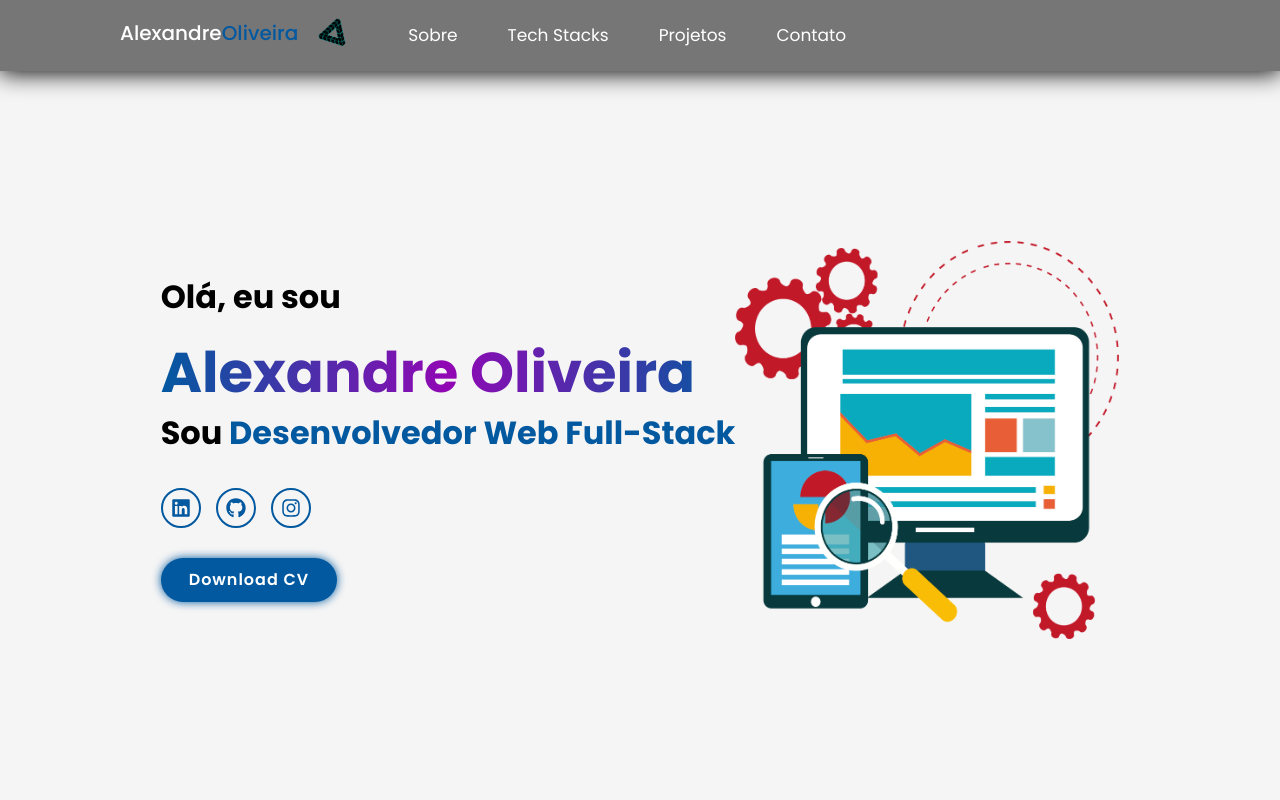
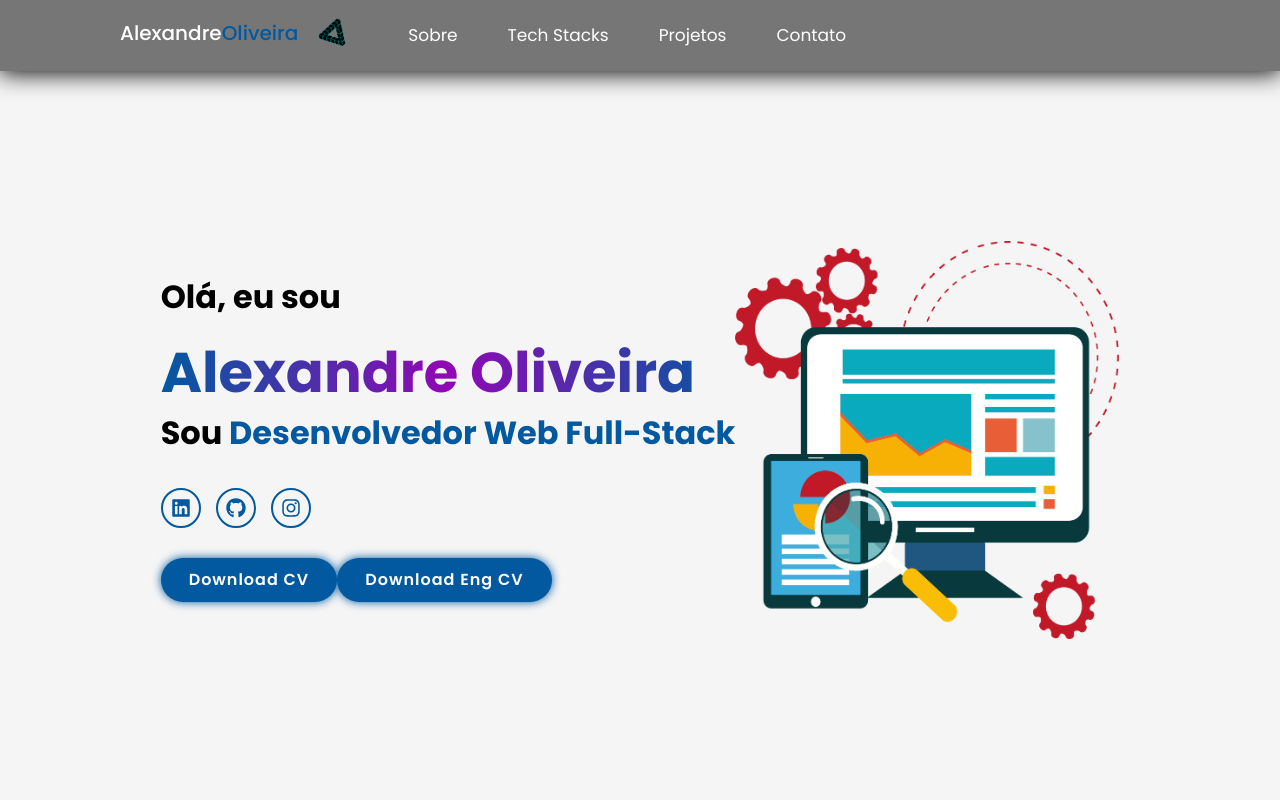
Before and after one commit to AlexyOliveira/AlexyOliveira.github.io, a React (Vite) app: page / in a window 1280 px wide. Shown: the top 800 px of the page. Built offline with nearby package versions, Linux system fonts and the light colour scheme.

Commit message:
Update Home.jsx
add eng download

```diff
--- a/src/components/Home.jsx
+++ b/src/components/Home.jsx
@@ -1,6 +1,8 @@
 import { FaLinkedin, FaGithub, FaInstagram } from "react-icons/fa";
 import picture from "../images/imagem.png";
 import Curriculum from "../images/Curriculum.pdf";
+import eng_curriculum from "../images/english_curriculo.pdf";
+
 import "./Home.css";
 
 export default function Home() {
@@ -61,6 +63,9 @@ export default function Home() {
          <a href={Curriculum} download type="button" className="btn-download">
           Download CV
         </a>
+         <a href={eng_curriculum} download type="button" className="btn-download">
+          Download Eng CV
+        </a>
       </div>
 
       <div className="home-img">
```
